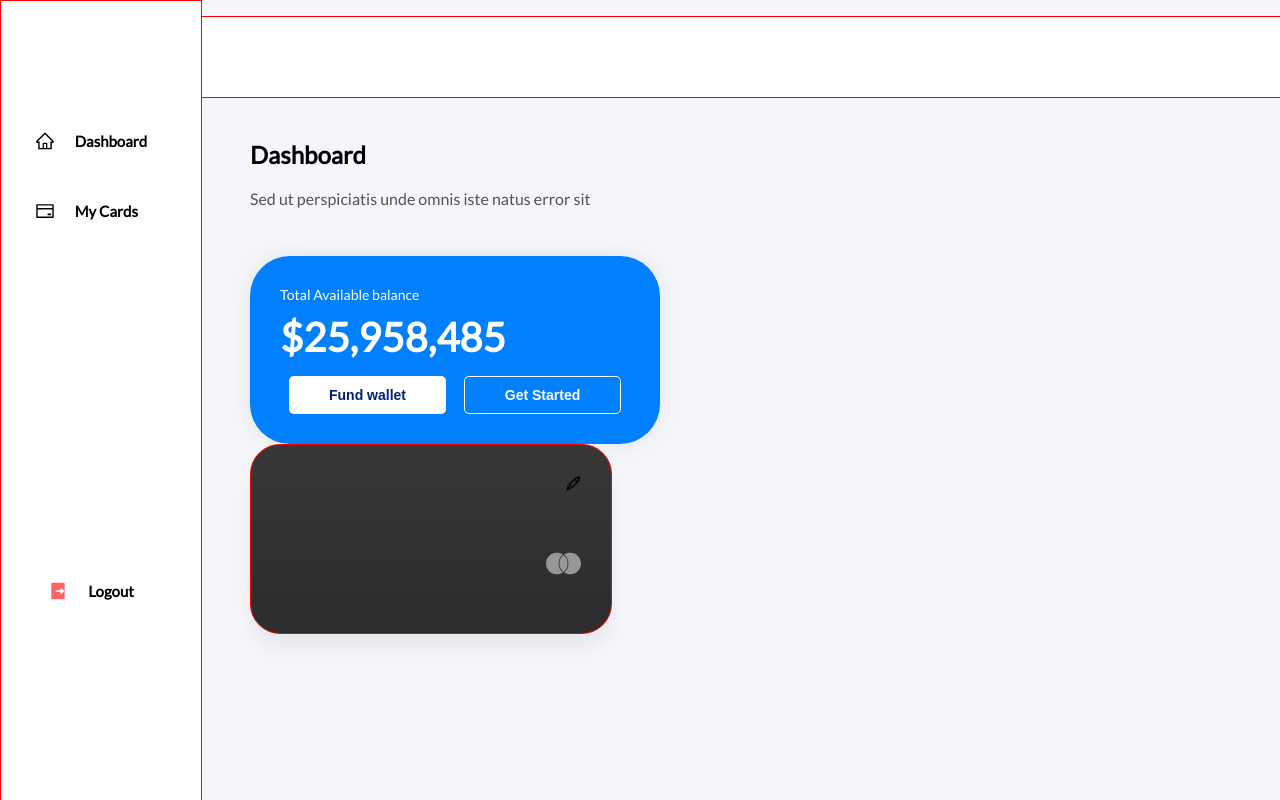
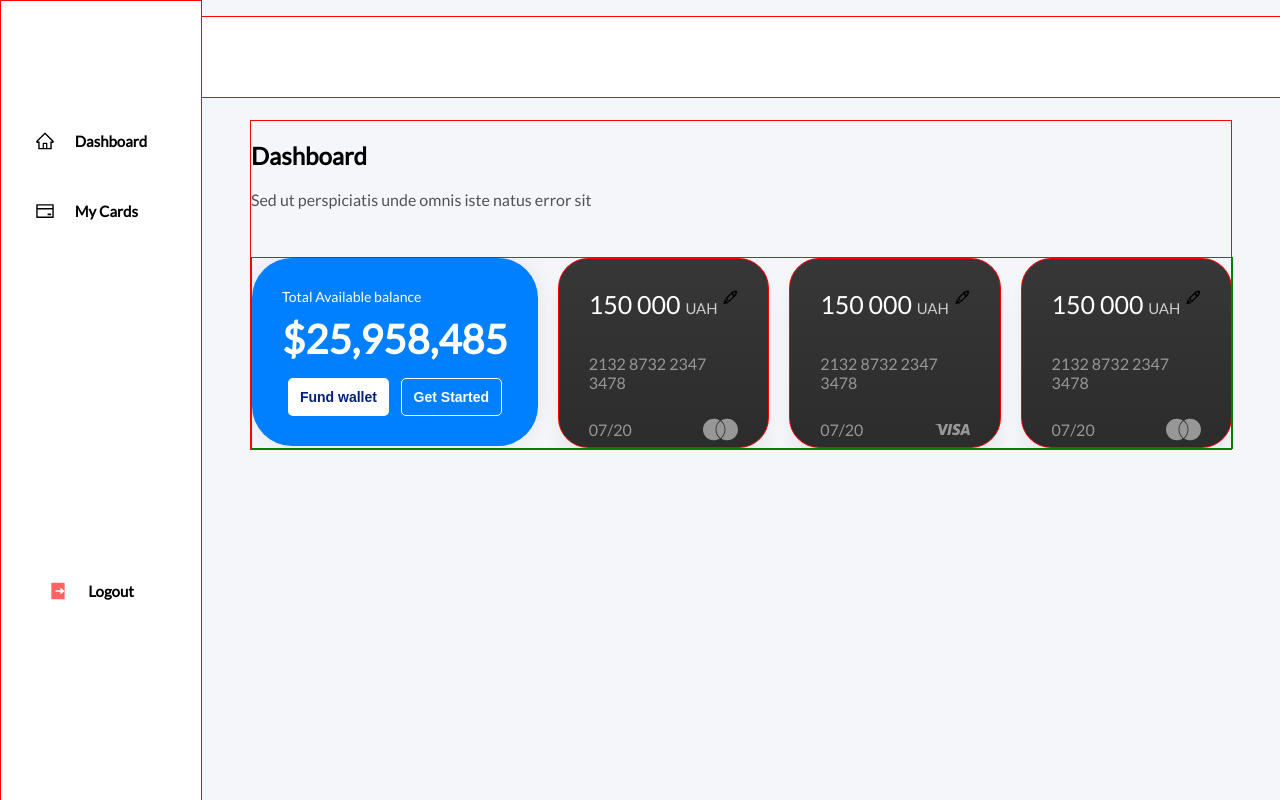
Before and after one commit to DennisJunior247/shutterscore-interviewtask, a React (Create React App) app: page / in a window 1280 px wide. Built offline with nearby package versions, Linux system fonts and the light colour scheme; the HTML template or start-up script is replaced by a standard one.

Commit message:
done with cards

```diff
--- a/src/Components/DebitCard/index.js
+++ b/src/Components/DebitCard/index.js
@@ -1,6 +1,5 @@
 import React from "react";
 import { Card } from "./styles";
-import { SiMastercard } from "react-icons/si";
 import { CgPen } from "react-icons/cg";
 
 const Index = (props) => {
@@ -17,7 +16,7 @@ const Index = (props) => {
       </section>
       <section className="iconWrapper">
         <span className="cvv">{props.cvv}</span>
-        <SiMastercard />
+        {props.icon}
       </section>
     </Card>
   );
--- a/src/Components/Layout/styles.js
+++ b/src/Components/Layout/styles.js
@@ -10,7 +10,7 @@ export const Styles = styled.div`
   > section {
     padding: 50px;
     margin: 70px 0;
-    max-width: 1100px;
+    /* max-width: 1300px; */
   }
 
   @media (max-width: 700px) {
--- a/src/Pages/Dashboard/Home/index.js
+++ b/src/Pages/Dashboard/Home/index.js
@@ -1,24 +1,45 @@
 import React from "react";
 import Layout from "../../../Components/Layout";
-import { DashboardWrapper, DashboardCards } from "./styles";
+import { HomeStyles, Container1, DashboardCards } from "./styles";
 import Card from "../../../Components/Card";
 import DCard from "../../../Components/DebitCard";
+import { SiMastercard, SiVisa } from "react-icons/si";
 
 const Index = () => {
   return (
     <Layout>
-      <DashboardWrapper>
-        <div className="name">
+      <HomeStyles>
+        <Container1>
           <h2 className="dashboard-title">Dashboard</h2>
           <p className="dashboard-subTitle">
             Sed ut perspiciatis unde omnis iste natus error sit
           </p>
-        </div>
+        </Container1>
         <DashboardCards>
           <Card />
-          <DCard />
+          <DCard
+            amount={"150 000"}
+            currency={"UAH"}
+            icon={<SiMastercard />}
+            cardNum={"2132 8732 2347 3478"}
+            cvv={"07/20"}
+          />
+          <DCard
+            amount={"150 000"}
+            currency={"UAH"}
+            icon={<SiVisa />}
+            cardNum={"2132 8732 2347 3478"}
+            cvv={"07/20"}
+          />
+          <DCard
+            amount={"150 000"}
+            currency={"UAH"}
+            icon={<SiMastercard />}
+            cardNum={"2132 8732 2347 3478"}
+            cvv={"07/20"}
+          />
         </DashboardCards>
-      </DashboardWrapper>
+      </HomeStyles>
     </Layout>
   );
 };
--- a/src/Pages/Dashboard/Home/styles.js
+++ b/src/Pages/Dashboard/Home/styles.js
@@ -1,9 +1,13 @@
 import styled from "styled-components";
 
-export const DashboardWrapper = styled.div`
-  .name {
-    padding-bottom: 2rem;
-  }
+export const HomeStyles = styled.div`
+  width: 100%;
+  border: 1px solid red;
+`;
+
+export const Container1 = styled.div`
+  padding-bottom: 2rem;
+
   .dashboard-title {
     color: #000000;
   }
@@ -12,4 +16,13 @@ export const DashboardWrapper = styled.div`
   }
 `;
 
-export const DashboardCards = styled.div``;
+export const DashboardCards = styled.div`
+  display: flex;
+  column-gap: 20px;
+  justify-content: space-between;
+  /* flex-wrap: wrap; */
+  width: 100%;
+  border: 1px solid green;
+  overflow-x: scroll;
+  scroll-behavior: smooth;
+`;
```
Also changed, not shown: src/Components/TransactionHistory/index.js (added, +11 -0 lines), src/Components/TransactionHistory/styles.js (added).
